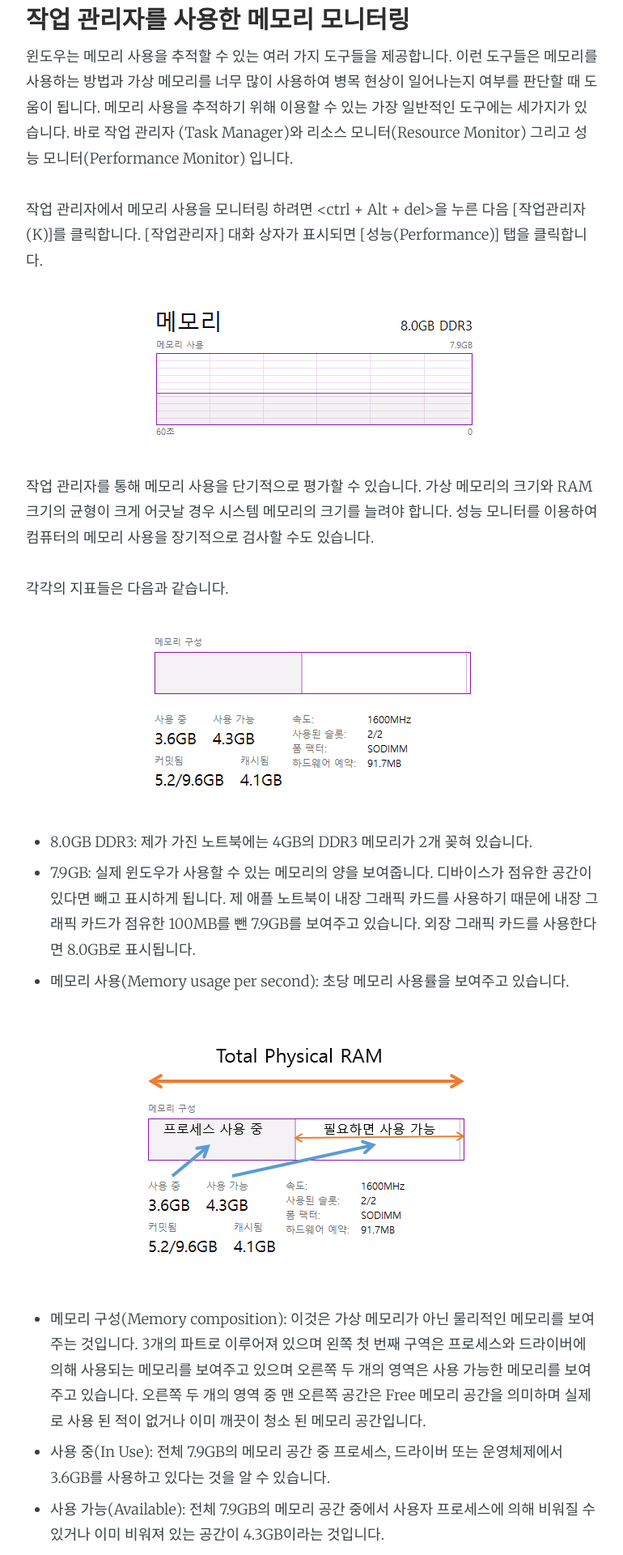
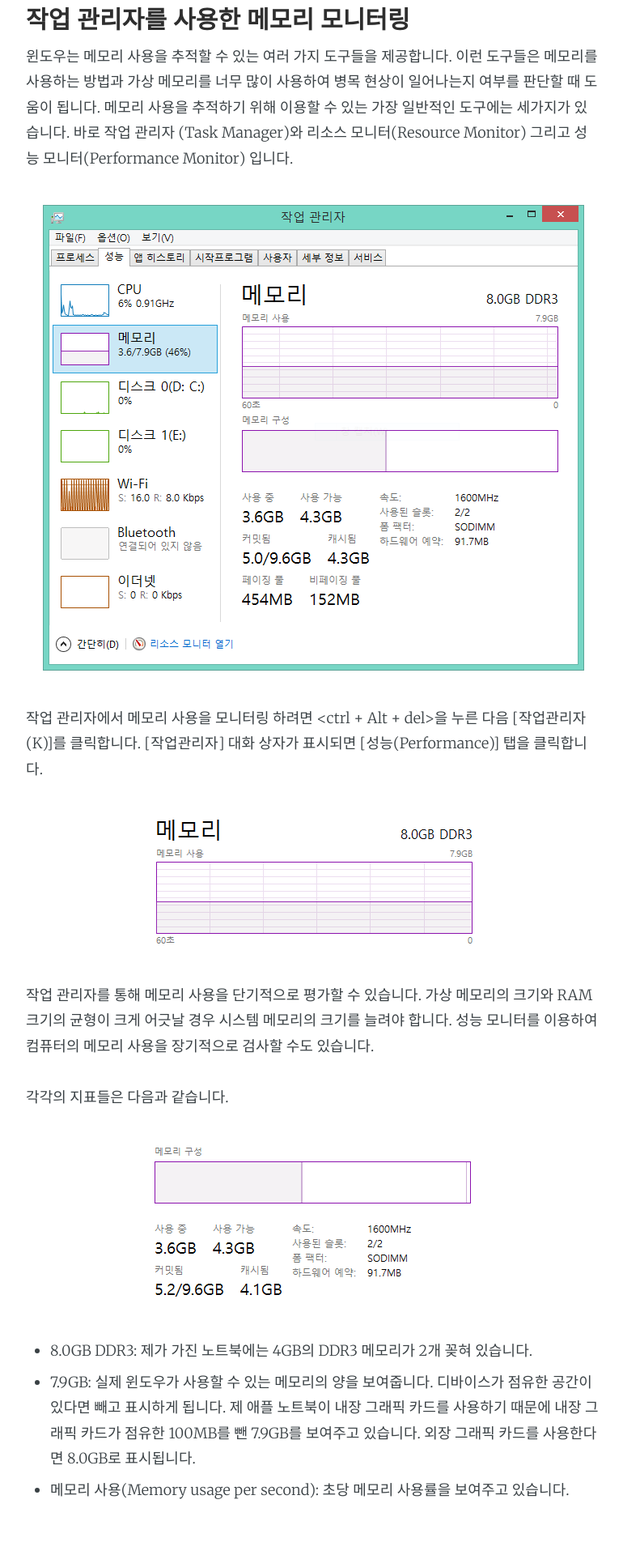
Before and after one commit to whatap/whatap.github.io, a Jekyll site: the page built from _posts/2015-09-24-Windows-Memory.md, in a window 1280 px wide. Shown: the part 2095-4015 px from the top of the page at 81% size, without its empty margins (253-1023 px from the left). Built offline with Jekyll 4.4.1, drawn with Linux system fonts in a browser that asks for light colours; Markdown is read by kramdown in place of the engine named in the settings.

Commit message:
이미지 추가
이미지 추가

```diff
--- a/_posts/2015-09-24-Windows-Memory.md
+++ b/_posts/2015-09-24-Windows-Memory.md
@@ -27,6 +27,8 @@ profile: dilee.png
 ### 작업 관리자를 사용한 메모리 모니터링
 윈도우는 메모리 사용을 추적할 수 있는 여러 가지 도구들을 제공합니다. 이런 도구들은 메모리를 사용하는 방법과 가상 메모리를 너무 많이 사용하여 병목 현상이 일어나는지 여부를 판단할 때 도움이 됩니다.
 메모리 사용을 추적하기 위해 이용할 수 있는 가장 일반적인 도구에는 세가지가 있습니다. 바로 작업 관리자 (Task Manager)와 리소스 모니터(Resource Monitor) 그리고 성능 모니터(Performance Monitor) 입니다.
+
+![작업관리자](/assets/images/dilee/2015-09-24/windows_memory_01.png)
 
 작업 관리자에서 메모리 사용을 모니터링 하려면 <ctrl + Alt + del>을 누른 다음 [작업관리자(K)]를 클릭합니다. [작업관리자] 대화 상자가 표시되면 [성능(Performance)] 탭을 클릭합니다.
 
```
